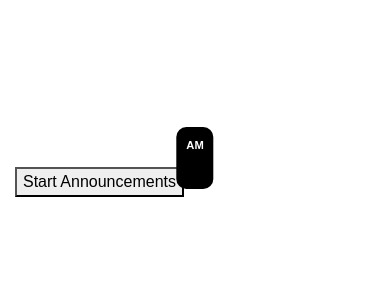
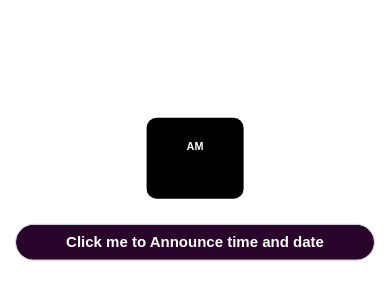
Before and after one commit to Ataar/Audio-Player, a website: page index.html in a window 390 px wide. Shown: the part 264-564 px from the top of the page. Drawn offline with nearby package versions, Linux system fonts and the light colour scheme; some packages are replaced by stand-ins of ours; a script that the page names is missing.

Commit message:
Updated data in files

```diff
--- a/assets/css/style.css
+++ b/assets/css/style.css
@@ -26,20 +26,49 @@ body {
 }
 
 @media(min-width: 320px) and (max-width: 768px) {
+    button#startButton {
+
+        font-size: 15px;
+        background-color: rgb(4, 52, 4);
+        color: white;
+        margin-top: 2.5rem !important
+    }
+
     .clock {
 
-        font-size: 28px;
-        padding: 10px
+        font-size: 27px;
+        padding: -2px 2px -2px 2px;
+
     }
 
+    /* margin-bottom: 2px; */
     .am-pm {
         font-size: 0.4em;
         vertical-align: top;
 
     }
+
 }
 
 
+
+.col-md-4 {
+    position: absolute;
+    top: 50%;
+    left: 50%;
+    transform: translate(-50%, -50%);
+    margin-top: 4rem;
+}
+
+
+button#startButton {
+    margin-top: 3rem;
+    background-color: rgb(41, 4, 43);
+    color: white;
+    border-radius: 30px;
+    margin-top: 10rem;
+
+}
 
 
 
--- a/index.html
+++ b/index.html
@@ -10,15 +10,19 @@
 </head>
 <body>
 
-     <div class="container mt-5">
+    <div class="container">
         <div class="row">
-            <div class="col-md-12">
+            <div class="clock" id="clock">
+                <span class="am-pm">AM</span>
             </div>
-            <div class="clock" id="clock"><span class="am-pm">AM</span></div>
+
+            <div class="col-md-4">
+             <button id="startButton" class="start-button form-control font-weight-bold">Click me to Announce time and date</button>
+            </div>
 
         </div>
-        <button id="startButton">Start Announcements</button>
-        <div id="clock"></div>
+    </div>
+
 
 
 
```
